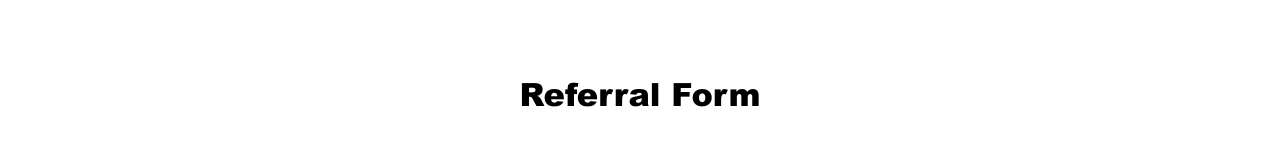
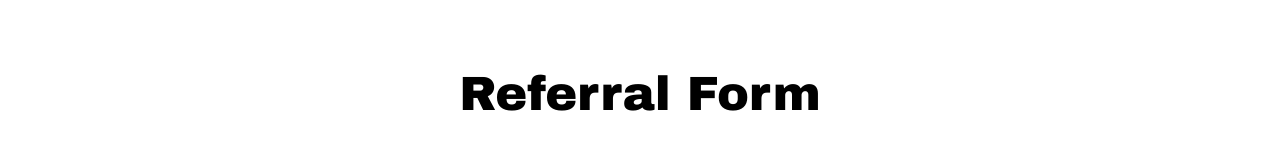
Before and after one commit to TheAdrianVera/Advanced2024, a React (Vite) app: page / in a window 1280 px wide. Shown: the part 594-756 px from the top of the page. Built offline with nearby package versions, Linux system fonts and the light colour scheme; no server answers.

Commit message:
updated section-title class to use tailwind logic @apply

```diff
--- a/src/App.css
+++ b/src/App.css
@@ -13,7 +13,7 @@
 }
 
 .section-title {
-  font-size: 2rem;
+  @apply text-4xl font-bold md:text-5xl;
 }
 
 
```
